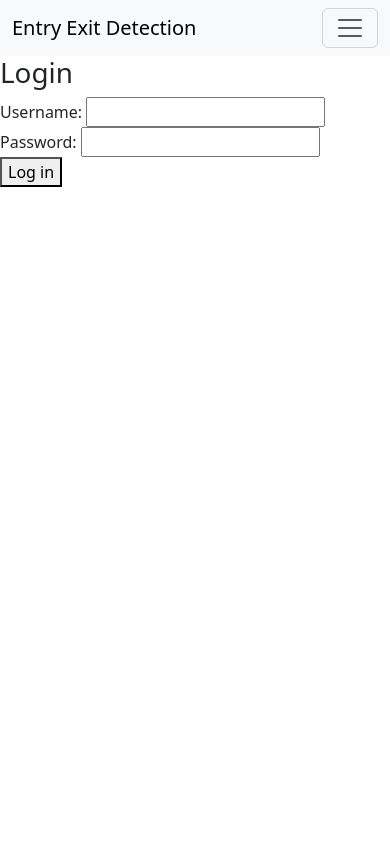
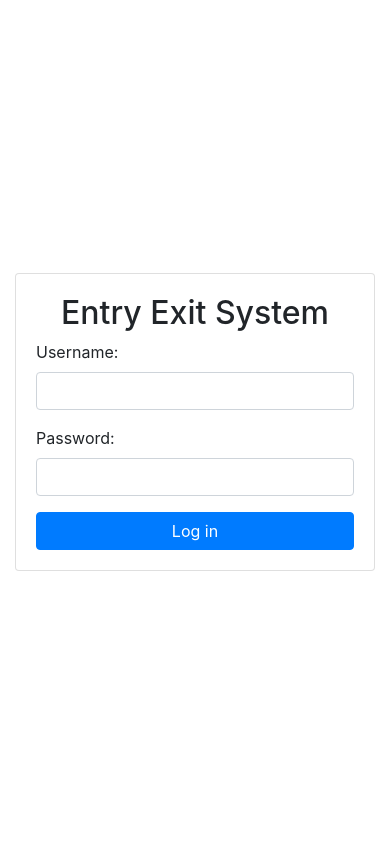
Before and after one commit to JMoran1/Entry_exit_detection, a Flask app: page /login in a window 390 px wide. Run offline with Flask 3, Linux system fonts and the light colour scheme; some libraries are stand-ins or nearby versions.

Commit message:
Added styling

```diff
--- a/templates/capture_face_images.html
+++ b/templates/capture_face_images.html
@@ -3,6 +3,7 @@
 <div class="container-fluid">
     <div class="row justify-content-center">
       <div class="col-9 text-center">
+        <h1 class="text-center">Capture Images</h1>
         <img src="{{ url_for('video_feed') }}" class="img-fluid" />
         <form method="POST" action="">
           <button type="submit" class="btn btn-primary text-center">Start</button>
--- a/templates/login.html
+++ b/templates/login.html
@@ -1,19 +1,45 @@
-{% extends 'base.html' %} {% block content %}
-<h1>Login</h1>
-{% with messages = get_flashed_messages() %} {% if messages %}
-<ul class="messages">
-  {% for message in messages %}
-  <li>{{ message }}</li>
-  {% endfor %}
-</ul>
-{% endif %} {% endwith %}
-<form method="post">
-  <label>Username:</label>
-  <input type="text" name="username" required />
-  <br />
-  <label>Password:</label>
-  <input type="password" name="password" required />
-  <br />
-  <button type="submit">Log in</button>
-</form>
-{% endblock %}
+<!DOCTYPE html>
+<html>
+<head>
+	<title>Login</title>
+	<meta charset="UTF-8">
+	<meta name="viewport" content="width=device-width, initial-scale=1">
+	<link rel="stylesheet" href="https://maxcdn.bootstrapcdn.com/bootstrap/4.5.2/css/bootstrap.min.css">
+	<style>
+		body {
+			height: 100vh;
+			display: flex;
+			align-items: center;
+			justify-content: center;
+		}
+	</style>
+</head>
+<body>
+	<div class="container">
+		<div class="row justify-content-center">
+			<div class="col-md-6 col-lg-4">
+				<div class="card">
+					<div class="card-body">
+            <h2 class='text-center'>Entry Exit System</h2>
+						<form method="post">
+							<div class="form-group">
+								<label>Username:</label>
+								<input type="text" name="username" class="form-control" required />
+							</div>
+							<div class="form-group">
+								<label>Password:</label>
+								<input type="password" name="password" class="form-control" required />
+							</div>
+							<button type="submit" class="btn btn-primary btn-block">Log in</button>
+						</form>
+					</div>
+				</div>
+			</div>
+		</div>
+	</div>
+
+	<script src="https://ajax.googleapis.com/ajax/libs/jquery/3.5.1/jquery.min.js"></script>
+	<script src="https://cdnjs.cloudflare.com/ajax/libs/popper.js/1.16.0/umd/popper.min.js"></script>
+	<script src="https://maxcdn.bootstrapcdn.com/bootstrap/4.5.2/js/bootstrap.min.js"></script>
+</body>
+</html>
```
